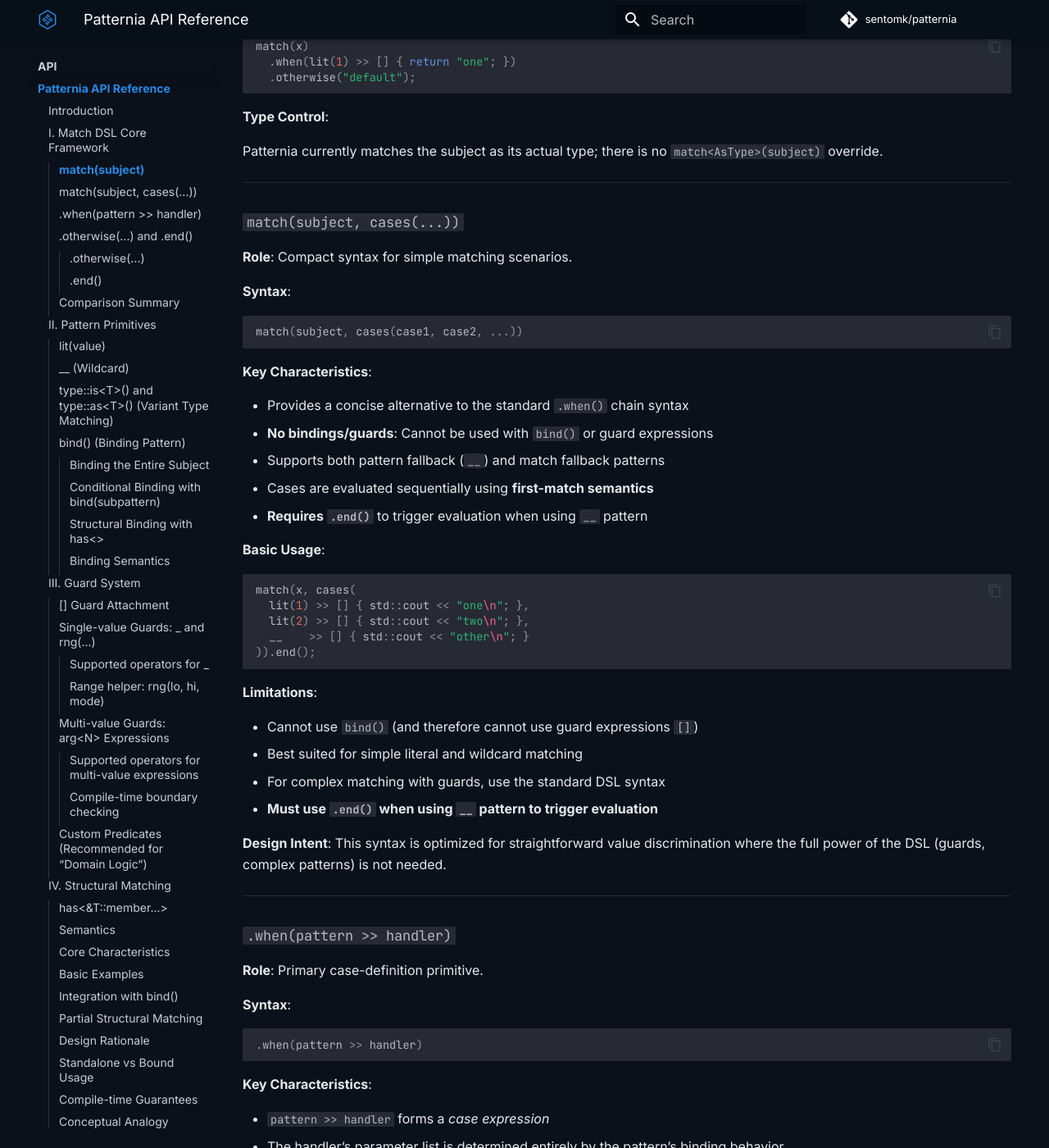
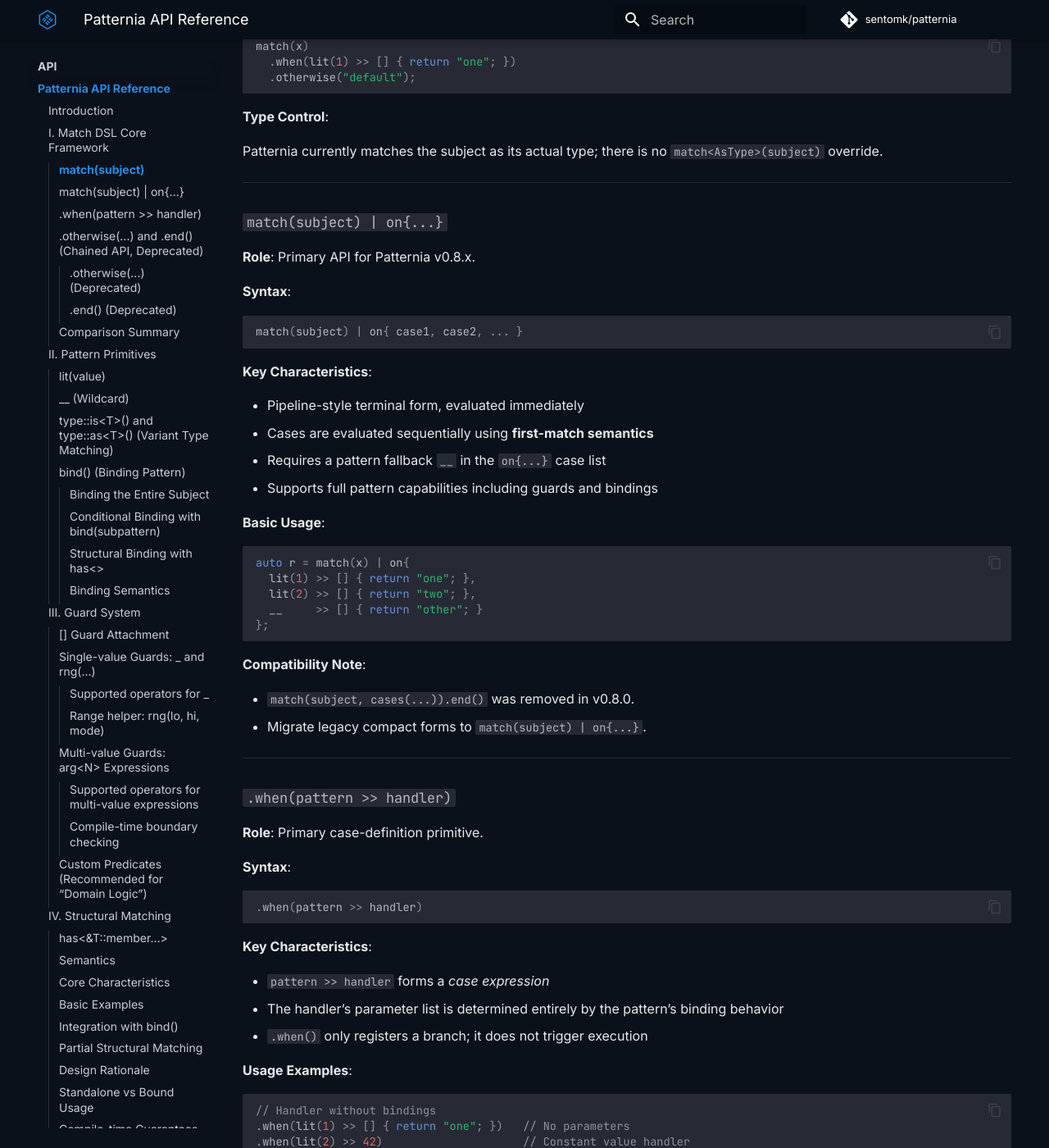
Before and after one commit to sentomk/patternia, an MkDocs documentation site: the page built from docs/api.md, in a window 1280 px wide and 1400 px high, scrolled down 897 px. Shown: the whole window at 82% size. Built offline with MkDocs 1.6.1 and Material for MkDocs 9.7.7, drawn with Linux system fonts in a browser that asks for light colours; comment, search, counter and statistics services are not loaded; some of the changed text lies outside the part shown.

Commit message:
docs(api): update v0.8 DSL guidance and deprecations
Problem
- API reference still documented removed legacy compact API and did not clearly mark chained terminal forms as deprecated.

Implementation
- Replaced legacy match(subject, cases(...)) section with match(subject) | on{...} guidance.
- Added migration note for removed compact terminal form.
- Marked chained .otherwise(...) and .end() sections as deprecated and planned for removal.
- Clarified that the .end() critical rule applies to chained API only.

Tests
- Not applicable (documentation only).

````diff
--- a/docs/api.md
+++ b/docs/api.md
@@ -43,42 +43,36 @@
 
 ---
 
-### `match(subject, cases(...))`
+### `match(subject) | on{...}`
 
-**Role**: Compact syntax for simple matching scenarios.
+**Role**: Primary API for Patternia v0.8.x.
 
 **Syntax**:
 ```cpp
-match(subject, cases(case1, case2, ...))
+match(subject) | on{ case1, case2, ... }
 ```
 
 **Key Characteristics**:
 
-* Provides a concise alternative to the standard `.when()` chain syntax
-* **No bindings/guards**: Cannot be used with `bind()` or guard expressions
-* Supports both pattern fallback (`__`) and match fallback patterns
+* Pipeline-style terminal form, evaluated immediately
 * Cases are evaluated sequentially using **first-match semantics**
-* **Requires `.end()`** to trigger evaluation when using `__` pattern
+* Requires a pattern fallback `__` in the `on{...}` case list
+* Supports full pattern capabilities including guards and bindings
 
 **Basic Usage**:
 
 ```cpp
-match(x, cases(
-  lit(1) >> [] { std::cout << "one\n"; },
-  lit(2) >> [] { std::cout << "two\n"; },
-  __    >> [] { std::cout << "other\n"; }
-)).end();
+auto r = match(x) | on{
+  lit(1) >> [] { return "one"; },
+  lit(2) >> [] { return "two"; },
+  __     >> [] { return "other"; }
+};
 ```
 
-**Limitations**:
+**Compatibility Note**:
 
-- Cannot use `bind()` (and therefore cannot use guard expressions `[]`)
-- Best suited for simple literal and wildcard matching
-- For complex matching with guards, use the standard DSL syntax
-- **Must use `.end()` when using `__` pattern to trigger evaluation**
-
-**Design Intent**:
-This syntax is optimized for straightforward value discrimination where the full power of the DSL (guards, complex patterns) is not needed.
+- `match(subject, cases(...)).end()` was removed in v0.8.0.
+- Migrate legacy compact forms to `match(subject) | on{...}`.
 
 ---
 
@@ -129,14 +123,18 @@
 
 ---
 
-### `.otherwise(...)` and `.end()`
+### `.otherwise(...)` and `.end()` (Chained API, Deprecated)
 
 These terminal operations define how a match expression is finalized.
 The key distinction between them is the use of the `__` pattern.
 
+> [!WARNING]
+> Chained terminal forms are still available in v0.8.x, but are deprecated and
+> planned for future removal. Prefer `match(subject) | on{...}`.
+
 ---
 
-#### `.otherwise(...)`
+#### `.otherwise(...)` (Deprecated)
 
 **Role**: Match fallback that works in all scenarios.
 
@@ -166,7 +164,7 @@
 
 ---
 
-#### `.end()`
+#### `.end()` (Deprecated)
 
 **Purpose**: Required when using the `__` pattern fallback.
 
@@ -185,7 +183,8 @@
   .end();  // Required for __ to work
 ```
 
-**Critical Rule**: If `__` pattern is used without `.end()`, the `__` case will **not trigger**.
+**Critical Rule (chained API only)**: If `__` is used in chained `.when(...)`
+style without `.end()`, the match is not finalized.
 
 **Design Philosophy**:
 The distinction between `.otherwise()` and `.end()` is driven by the `__` pattern's requirement for match inference.
````
